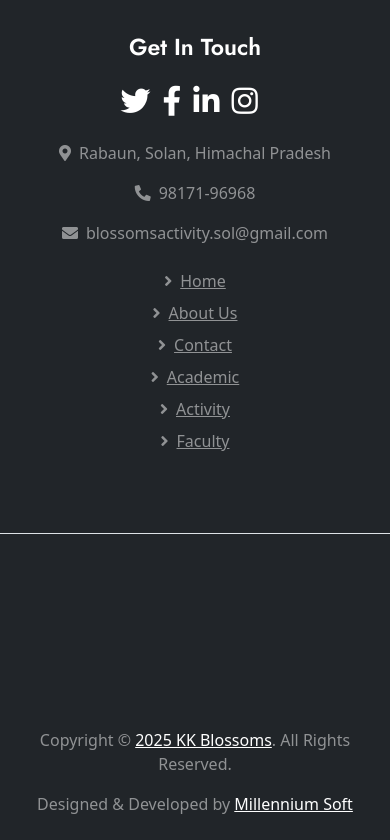
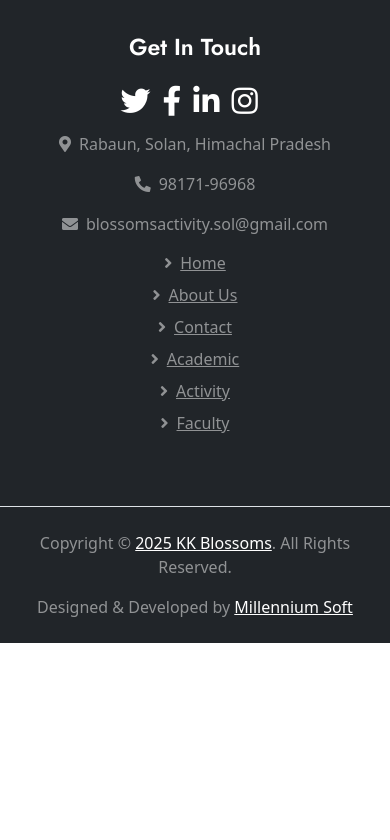
Before and after one commit to Bhawna615/KK_blossoms_School, a React (Create React App) app in the folder my-app/: page /contact in a window 390 px wide. Shown: the part 1461-2301 px from the top of the page. After the commit the page ends 2104 px from the top, so only its background shows below. Built offline with nearby package versions, Linux system fonts and the light colour scheme; a web font is replaced by a local one.

Commit message:
Update Footer.jsx

```diff
--- a/my-app/src/project/Footer.jsx
+++ b/my-app/src/project/Footer.jsx
@@ -27,7 +27,7 @@ function Footer() {
           {/* Footer Links */}
           <div className="row">
             {/* Contact */}
-            <div className="col-md-5 col-12 mb-4 mb-md-5 footer-contact-col">
+            <div className="col-md-5 col-12 footer-contact-col">
               <h3 className="text-white mb-4">Get In Touch</h3>
               <div className="d-flex justify-content-start mt-4">
                 <a className="text-white mr-4" href="#" style={{fontSize:"15px"}}>
@@ -44,7 +44,7 @@ function Footer() {
                 </a>
               </div>
             </div>
-                 <div className="col-md-4 col-12 mb-4 mb-md-0 footer-address-col">
+                 <div className="col-md-4 col-12  mb-md-0 footer-address-col">
                    <p>
                      <i className="fa fa-map-marker-alt mr-2"></i>Rabaun, Solan, Himachal Pradesh
                    </p>
@@ -56,7 +56,7 @@ function Footer() {
                     </a>
                  </div>
 
-            <div className="col-md-3 col-12 mb-4 mb-md-5 footer-links-col">
+            <div className="col-md-3 col-12 footer-links-col">
               <div className="d-flex flex-column justify-content-start">
                 <a className="text-white-50 mb-2" href="/">
                   <i className="fa fa-angle-right mr-2"></i>Home
@@ -88,7 +88,7 @@ function Footer() {
         className="container-fluid bg-dark text-white-50 border-top py-4"
         style={{ borderColor: "rgba(256, 256, 256, .1)" }}
       >
-        <div className="container">
+        <div>
           <div className="row">
             <div className="col-md-6 col-12 text-center text-md-left mb-3 mb-md-0">
               <p className="m-0">
```
